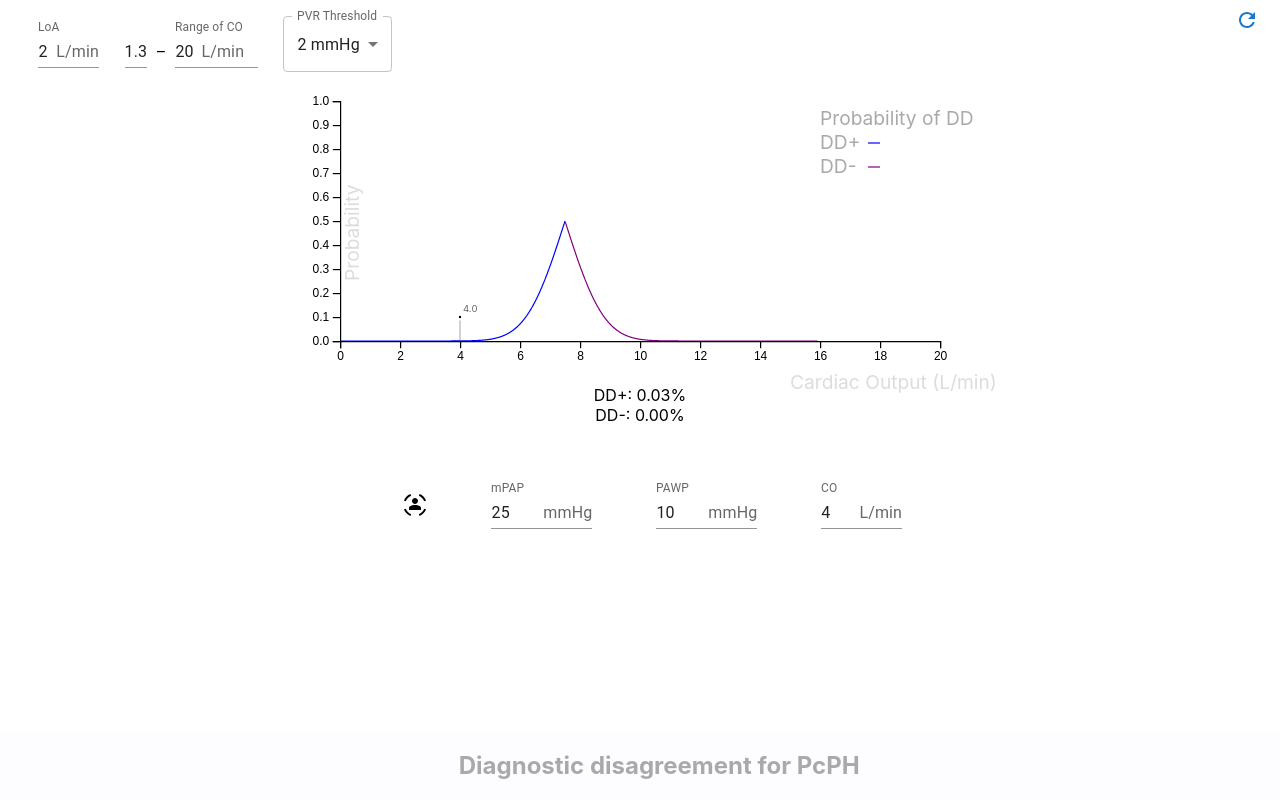
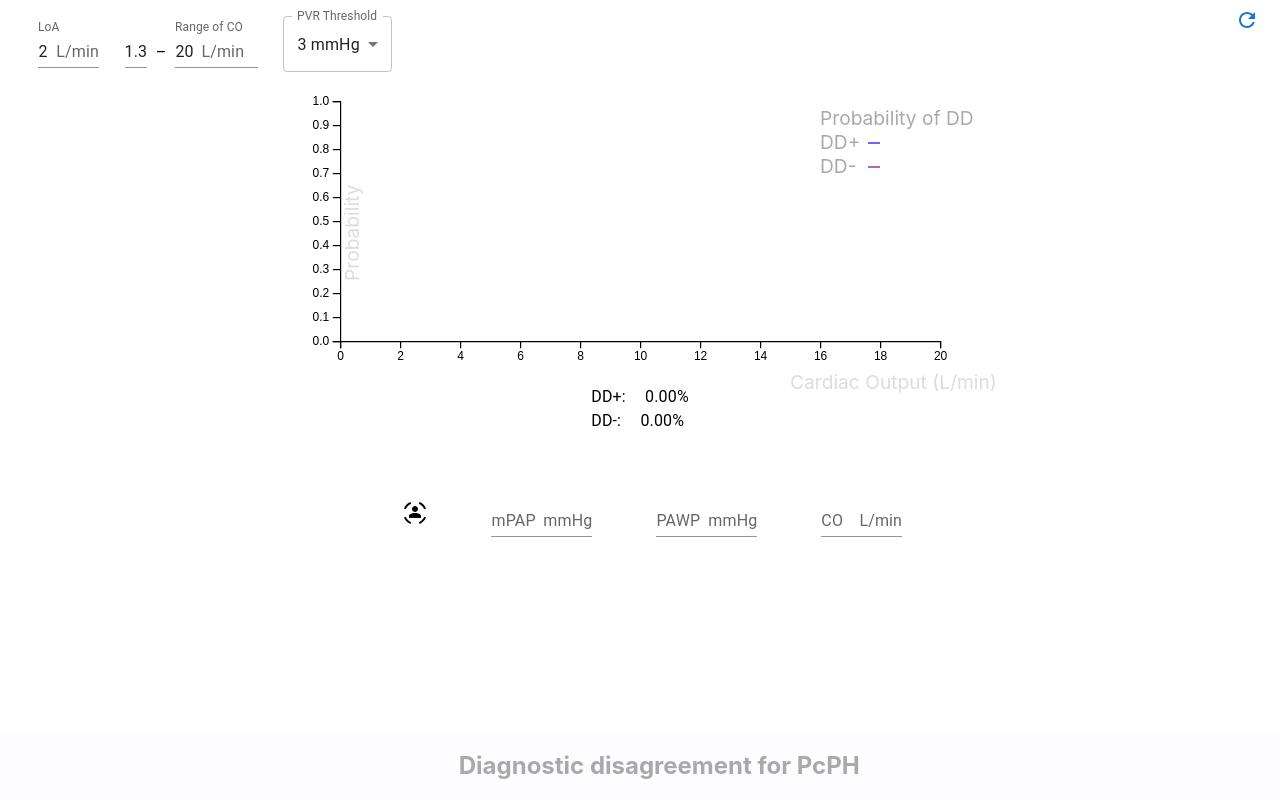
Before and after one commit to JulianKlug/CO-estimation-comparison, a React (Create React App) app in the folder app/: page / in a window 1280 px wide. Built offline with nearby package versions, Linux system fonts and the light colour scheme.

Commit message:
Restyled result numbers

```diff
--- a/app/src/components/DiagnosticDisagreementSimulator.js
+++ b/app/src/components/DiagnosticDisagreementSimulator.js
@@ -5,6 +5,7 @@
 import MeasuresInput from "./MeasuresInput";
 import MetaInput from "./MetaInput";
 import Graph from "./Graph";
+import {Typography} from "@mui/material";
 
 
 const useStyles = makeStyles()((theme, _params, classes) => ({
@@ -13,6 +14,22 @@
         margin: 'auto',
         marginTop: '5vh',
         marginBottom: '5vh'
+    },
+    simulatorResults: {
+        width: '80vw',
+        margin: 'auto',
+        marginTop: '5vh',
+        marginBottom: '5vh',
+        display: 'flex',
+        justifyContent: 'center'
+    },
+    simulatorResultsText: {
+      textAlign: 'left'
+    },
+    simulatorResultNumbers: {
+        display: 'inline-block',
+        textAlign: 'right',
+        width: '7ch'
     },
     measuresInput: {
         width: '90%',
@@ -42,10 +59,10 @@
     const [lowerBoundCO, setLowerBoundCO] = useState(1.3);
     const [upperBoundCO, setUpperBoundCO] = useState(20);
     const [LoA, setLoA] = useState(2);
-    const [PVRLimit, setPVRLimit] = useState(2);
-    const [mPAP, setMPAP] = useState(25);
-    const [PAWP, setPAWP] = useState(10);
-    const [mCO, setMCO] = useState(4);
+    const [PVRLimit, setPVRLimit] = useState(3);
+    const [mPAP, setMPAP] = useState();
+    const [PAWP, setPAWP] = useState();
+    const [mCO, setMCO] = useState();
     const [simulatedDDlus, setSimulatedDDlus] = useState([]);
     const [simulatedDDMinus, setSimulatedDDMinus] = useState([]);
 
@@ -98,9 +115,19 @@
                        measuredCO={mCO}
                        upperBoundCO={upperBoundCO}/>
             </div>
-            <div className={classes.simulator}>
-                <div>DD+: {Number(P_DD_plus_given_Ir(mPAP, PAWP, mCO, lowerBoundCO, upperBoundCO, LoA, PVRLimit)*100).toFixed(2)}%</div>
-                <div>DD-: {Number(P_DD_minus_given_Ir(mPAP, PAWP, mCO, lowerBoundCO, upperBoundCO, LoA, PVRLimit)*100).toFixed(2)}%</div>
+            <div className={classes.simulatorResults}>
+                <div className={classes.simulatorResultsText}>
+                <Typography>DD+:
+                    <div className={classes.simulatorResultNumbers}>
+                        {Number(P_DD_plus_given_Ir(mPAP, PAWP, mCO, lowerBoundCO, upperBoundCO, LoA, PVRLimit)*100).toFixed(2)}%
+                    </div>
+                </Typography>
+                <Typography>DD-:
+                    <div className={classes.simulatorResultNumbers}>
+                         {Number(P_DD_minus_given_Ir(mPAP, PAWP, mCO, lowerBoundCO, upperBoundCO, LoA, PVRLimit)*100).toFixed(2)}%
+                    </div>
+                </Typography>
+                </div>
             </div>
 
             <div className={classes.measuresInput}>
```
